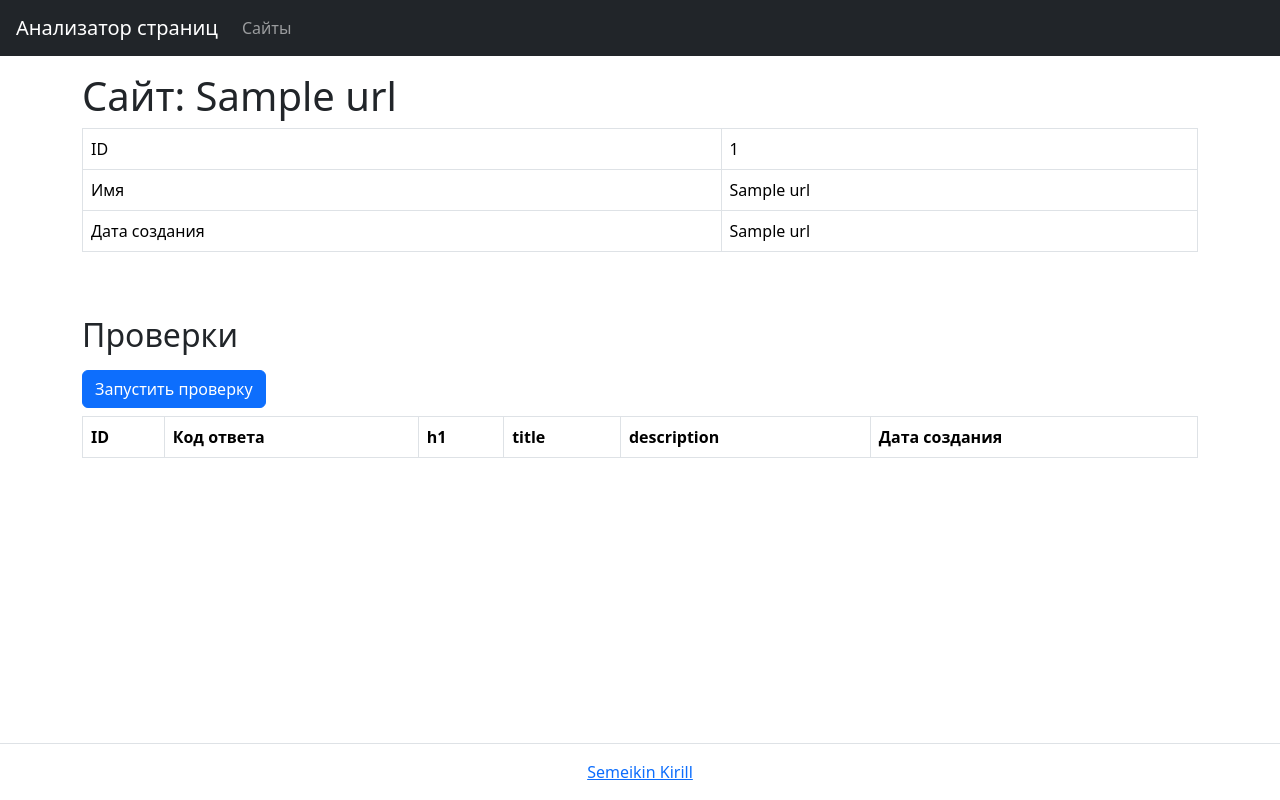
After one commit to Semeikin-Kirill/python-project-83, a Flask app: page /urls/1 in a window 1280 px wide. The commit adds this page. Run offline with Flask 3, Linux system fonts and the light colour scheme; a database or web service that is not in the repository returns one stand-in record (values such as "Sample title"); lists and menus that the app fills with data are empty; some libraries are stand-ins or nearby versions.

Commit message:
added table urls

```diff
--- /dev/null
+++ b/database.sql
@@ -0,0 +1,5 @@
+CREATE TABLE urls (
+    id  bigint PRIMARY KEY GENERATED ALWAYS AS IDENTITY,
+    name  varchar(255) UNIQUE,
+    created_at  date
+);
--- a/page_analyzer/app.py
+++ b/page_analyzer/app.py
@@ -1,9 +1,81 @@
-from flask import Flask, render_template
+from flask import Flask, render_template, request
+from flask import redirect, url_for, flash, get_flashed_messages
+import psycopg2
+from psycopg2.errors import UniqueViolation
+import os
+from dotenv import load_dotenv
+from validators.url import url as validator_url
+from urllib.parse import urlparse
+from datetime import datetime
+
+load_dotenv()
+
+DATABASE_URL = os.getenv('DATABASE_URL')
+SECRET_KEY = os.getenv('SECRET_KEY')
 
 
 app = Flask(__name__)
+app.secret_key = SECRET_KEY
 
 
 @app.get('/')
 def index():
     return render_template('index.html')
+
+
+@app.get('/urls')
+def urls():
+    conn = psycopg2.connect(DATABASE_URL)
+    cur = conn.cursor()
+    cur.execute("SELECT * FROM urls ORDER BY id DESC;")
+    all_urls = cur.fetchall()
+    cur.close()
+    conn.close()
+    return render_template('urls.html', urls=all_urls)
+
+
+@app.post('/urls')
+def urls_post():
+    url = request.form.get('url')
+    if len(url) < 1:
+        messages = [('danger', 'URL обязателен')]
+        return render_template('index.html', url=url, messages=messages)
+    if len(url) > 255:
+        messages = [('danger', 'URL превышает 255 символов')]
+        return render_template('index.html', url=url, messages=messages)
+    if not validator_url(url):
+        messages = [('danger', 'Некорректный URL')]
+        return render_template('index.html', url=url, messages=messages)
+    parse = urlparse(url)
+    name = f'{parse.scheme}://{parse.netloc}'
+    date = datetime.now().date()
+    conn = psycopg2.connect(DATABASE_URL)
+    cur = conn.cursor()
+    message = 'Страница успешно добавлена'
+    try:
+        cur.execute("INSERT INTO urls (name, created_at) VALUES (%s, %s);",
+                    (name, date))
+    except UniqueViolation:
+        conn = psycopg2.connect(DATABASE_URL)
+        cur = conn.cursor()
+        message = 'Страница уже существует'
+    finally:
+        flash(message, 'success')
+        cur.execute("SELECT id FROM urls WHERE name = %s;", (name,))
+        id = cur.fetchone()[0]
+        conn.commit()
+        cur.close()
+        conn.close()
+        return redirect(url_for('show_url', id=id))
+
+
+@app.get('/urls/<int:id>')
+def show_url(id):
+    messages = get_flashed_messages(with_categories=True)
+    conn = psycopg2.connect(DATABASE_URL)
+    cur = conn.cursor()
+    cur.execute("SELECT * FROM urls WHERE id = %s;", (id,))
+    url = cur.fetchone()
+    cur.close()
+    conn.close()
+    return render_template('show.html', url=url, messages=messages)
--- a/page_analyzer/templates/base.html
+++ b/page_analyzer/templates/base.html
@@ -10,21 +10,28 @@
 <body class="min-vh-100 d-flex flex-column">
     <header class="flex-shrink-0">
       <nav class="navbar navbar-expand-md navbar-dark bg-dark px-3">
-    <a class="navbar-brand" href="/">Анализатор страниц</a>
+    <a class="navbar-brand" href="{{ url_for('index') }}">Анализатор страниц</a>
     <div id="navbarNav">
         <ul class="navbar-nav">
-          <li class="nav-item"><a class="nav-link " href="/urls">Сайты</a></li>
+          <li class="nav-item"><a class="nav-link " href="{{ url_for('urls') }}">Сайты</a></li>
         </ul>
 
     </div>
   </nav>
     </header>
-
+    {% if messages %}
+  {% for category, message in messages %}
+  <div class="alert alert-{{ category }}" role="alert">{{ message }}</div>
+  {% endfor %}
+{% endif %}
 
 
     <main class="flex-grow-1">
+      <div class="container-lg mt-3">
+        <h1>{% block header %}{% endblock %}</h1>
       {% block content %}
       {% endblock %}
+      </div>
     </main>
     <footer class="border-top py-3 mt-5 flex-shrink-0">
     <div class="container-lg">
--- /dev/null
+++ b/page_analyzer/templates/show.html
@@ -0,0 +1,42 @@
+{% extends 'base.html' %}
+{% block header %}Сайт: {{ url[1] }}{% endblock %}
+{% block content %}
+<div class="table-responsive">
+    <table class="table table-bordered table-hover text-nowrap" data-test="url">
+      <tbody>
+        <tr>
+          <td>ID</td>
+          <td>{{ url[0] }}</td>
+        </tr>
+        <tr>
+          <td>Имя</td>
+          <td>{{ url[1] }}</td>
+        </tr>
+        <tr>
+          <td>Дата создания</td>
+          <td>{{ url[2] }}</td>
+        </tr>
+      </tbody>
+    </table>
+  </div>
+  <h2 class="mt-5 mb-3">Проверки</h2>
+  <form method="post" action="/urls/3/checks">
+    <input type="submit" class="btn btn-primary" value="Запустить проверку">
+  </form>
+  <div>
+    <table class="table table-bordered table-hover mt-2" data-test="checks">
+    <thead>
+      <tr>
+        <th>ID</th>
+        <th>Код ответа</th>
+        <th>h1</th>
+        <th>title</th>
+        <th>description</th>
+        <th>Дата создания</th>
+      </tr>
+    </thead>
+      <tbody>
+    </tbody>
+    </table>
+  </div>
+{% endblock %}
--- a/pyproject.toml
+++ b/pyproject.toml
@@ -12,6 +12,9 @@ packages = [
 python = "^3.11.6"
 flask = "^3.0.0"
 gunicorn = "^21.2.0"
+psycopg2-binary = "^2.9.9"
+python-dotenv = "^1.0.0"
+validators = "^0.22.0"
 
 
 [tool.poetry.group.dev.dependencies]
```
Also changed, not shown: page_analyzer/templates/index.html (+1 -6 lines), page_analyzer/templates/urls.html (added, +26 -0 lines), 3 other files.
